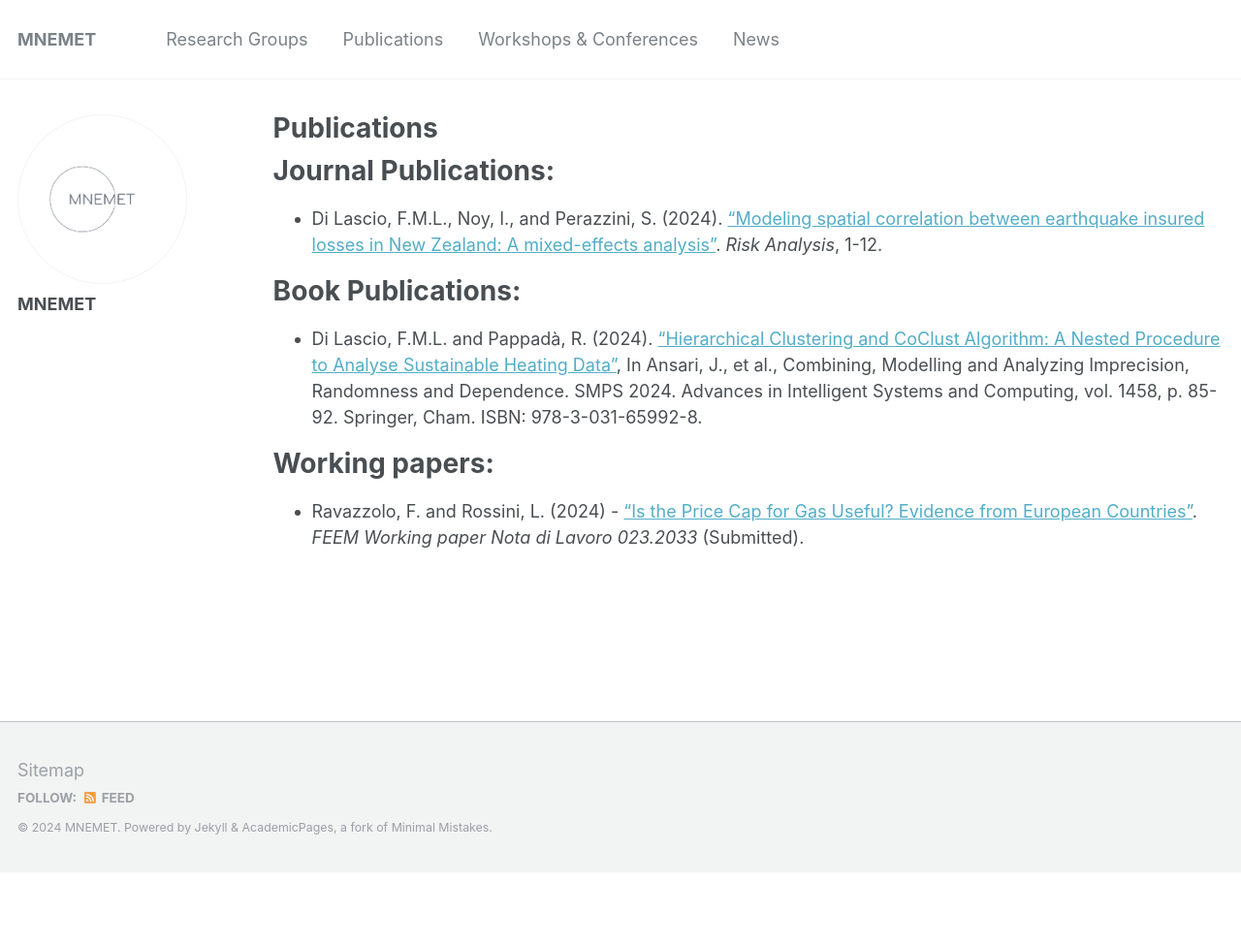
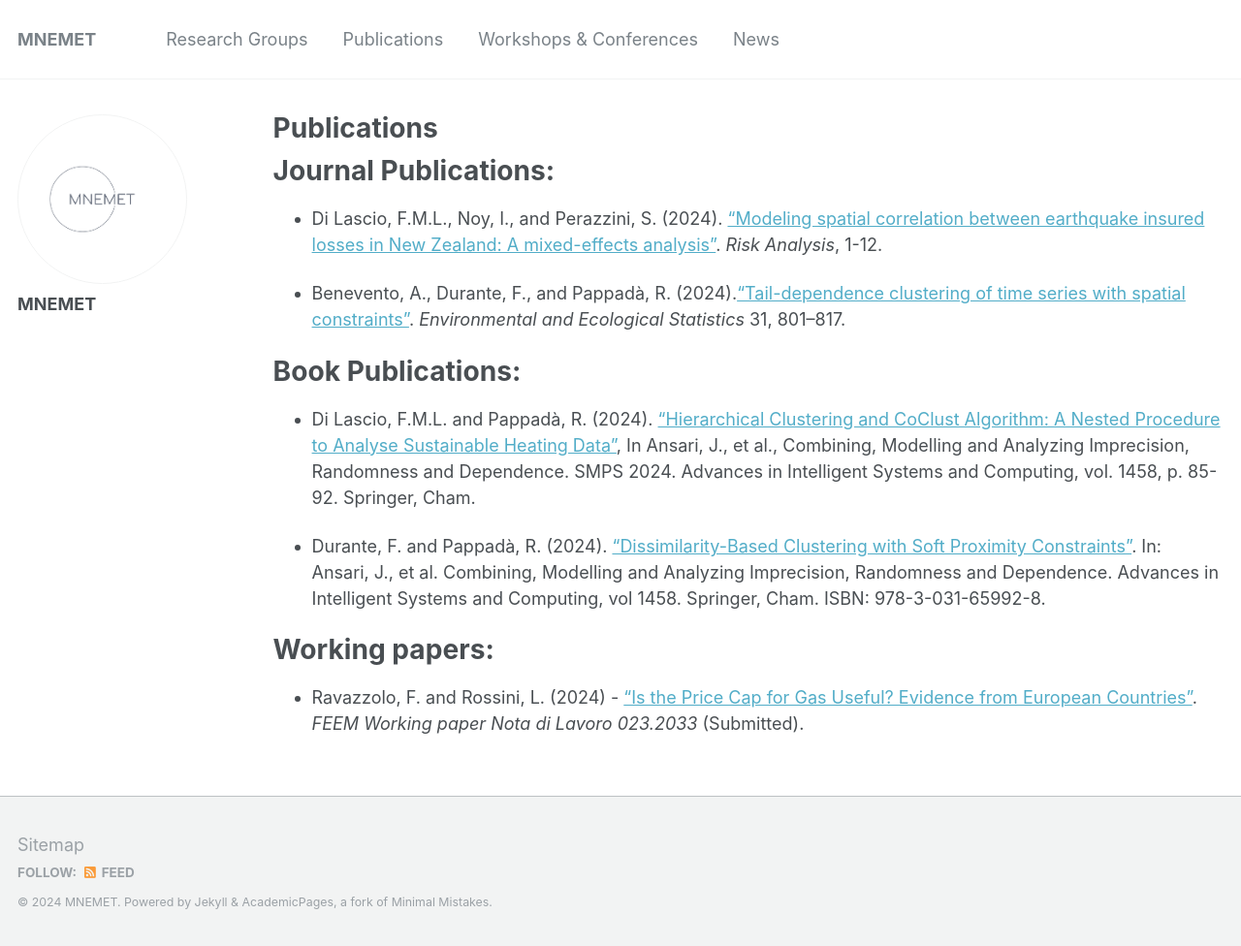
Before and after one commit to rossiniluca/Mnemet, a Jekyll site: the page built from _pages/publications.md, in a window 1280 px wide. Shown: the whole page at 97% size. Built offline with Jekyll 4.4.1, drawn with Linux system fonts in a browser that asks for light colours; before the commit the page ends 900 px from its top, so only the background shows below that.

Commit message:
Update publications.md

```diff
--- a/_pages/publications.md
+++ b/_pages/publications.md
@@ -9,10 +9,13 @@ Journal Publications:
 ======
 * Di Lascio, F.M.L., Noy, I., and Perazzini, S. (2024). ["Modeling spatial correlation between earthquake insured losses in New Zealand: A mixed-effects analysis"](https://onlinelibrary.wiley.com/doi/10.1111/risa.16638?af=R). _Risk Analysis_, 1-12.
 
+* Benevento, A., Durante, F., and Pappadà, R. (2024).["Tail-dependence clustering of time series with spatial constraints"](https://link.springer.com/article/10.1007/s10651-024-00626-6). _Environmental and Ecological Statistics_ 31, 801–817.
 
 Book Publications:
 ======
-* Di Lascio, F.M.L. and Pappadà, R. (2024). [“Hierarchical Clustering and CoClust Algorithm: A Nested Procedure to Analyse Sustainable Heating Data”](https://link.springer.com/chapter/10.1007/978-3-031-65993-5_10=), In Ansari, J., et al., Combining, Modelling and Analyzing Imprecision, Randomness and Dependence. SMPS 2024. Advances in Intelligent Systems and Computing, vol. 1458, p. 85-92. Springer, Cham. ISBN: 978-3-031-65992-8.
+* Di Lascio, F.M.L. and Pappadà, R. (2024). [“Hierarchical Clustering and CoClust Algorithm: A Nested Procedure to Analyse Sustainable Heating Data”](https://link.springer.com/chapter/10.1007/978-3-031-65993-5_10=), In Ansari, J., et al., Combining, Modelling and Analyzing Imprecision, Randomness and Dependence. SMPS 2024. Advances in Intelligent Systems and Computing, vol. 1458, p. 85-92. Springer, Cham.
+
+* Durante, F. and Pappadà, R. (2024). ["Dissimilarity-Based Clustering with Soft Proximity Constraints"](https://link.springer.com/chapter/10.1007/978-3-031-65993-5_14). In: Ansari, J., et al. Combining, Modelling and Analyzing Imprecision, Randomness and Dependence. Advances in Intelligent Systems and Computing, vol 1458. Springer, Cham. ISBN: 978-3-031-65992-8.
 
 Working papers:
 ======
```
